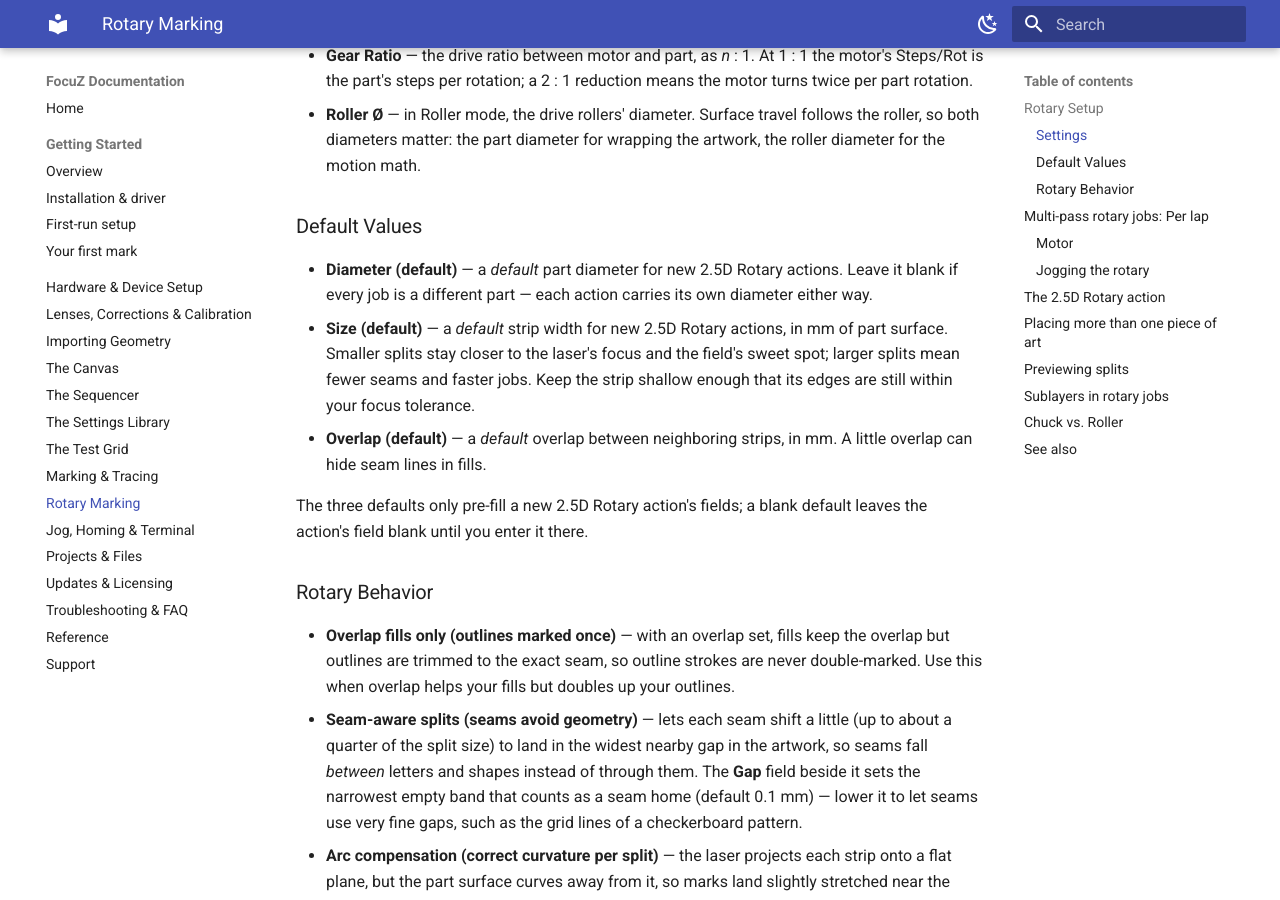
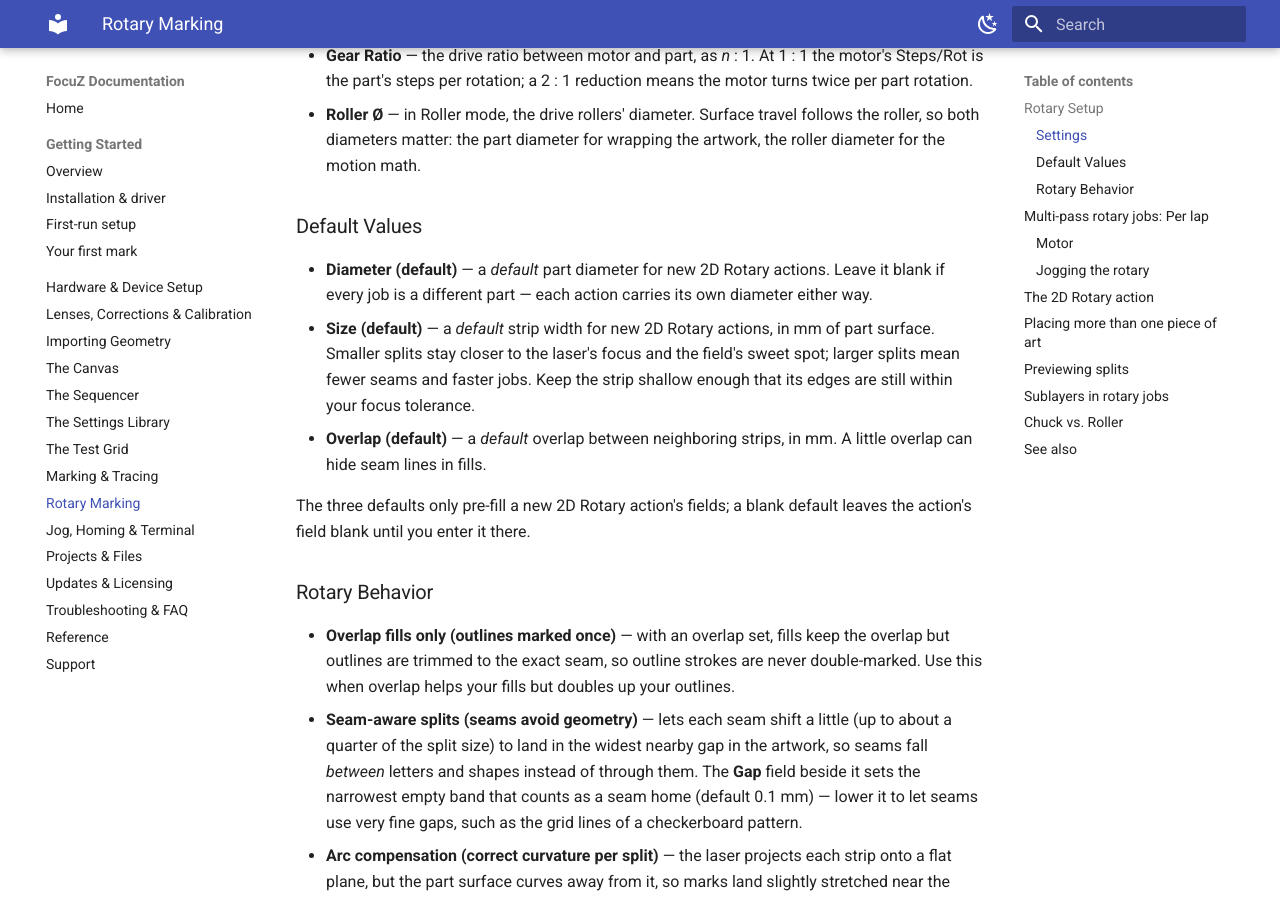
Before and after one commit to Lokahi-Shop/focuz-docs, an MkDocs documentation site: the page built from docs/rotary.md, in a window 1280 px wide and 900 px high, scrolled down 1142 px. Built offline with MkDocs 1.6.1 and Material for MkDocs 9.7.7, drawn with Linux system fonts in a browser that asks for light colours; some of the changed text lies outside the part shown.

Commit message:
docs: rotary action ships as 2D Rotary with action-wide part values

```diff
--- a/docs/rotary.md
+++ b/docs/rotary.md
@@ -5,7 +5,7 @@ passes. The galvo can only mark a flat window at a time, so FocuZ wraps your art
 part in **splits**: it marks one strip, rotates the part, marks the next strip, and so on until
 the whole design is on the surface.
 
-Rotary marking always runs through the [**2.5D Rotary** action](#the-25d-rotary-action) in the
+Rotary marking always runs through the [**2D Rotary** action](#the-2d-rotary-action) in the
 Sequencer — the action carries the job's part and split values, so nothing has to be switched
 on or off app-wide. The rotary hardware itself (motor, mode, axis) is configured once under
 **Device ▸ Rotary Setup**.
@@ -34,16 +34,16 @@ on or off app-wide. The rotary hardware itself (motor, mode, axis) is configured
 
 ### Default Values
 
-- **Diameter (default)** — a *default* part diameter for new 2.5D Rotary actions. Leave it blank
+- **Diameter (default)** — a *default* part diameter for new 2D Rotary actions. Leave it blank
   if every job is a different part — each action carries its own diameter either way.
-- **Size (default)** — a *default* strip width for new 2.5D Rotary actions, in mm of part
+- **Size (default)** — a *default* strip width for new 2D Rotary actions, in mm of part
   surface. Smaller splits stay closer to the laser's focus and the field's sweet spot; larger
   splits mean fewer seams and faster jobs. Keep the strip shallow enough that its edges are
   still within your focus tolerance.
 - **Overlap (default)** — a *default* overlap between neighboring strips, in mm. A little
   overlap can hide seam lines in fills.
 
-The three defaults only pre-fill a new 2.5D Rotary action's fields; a blank default leaves the
+The three defaults only pre-fill a new 2D Rotary action's fields; a blank default leaves the
 action's field blank until you enter it there.
 
 ### Rotary Behavior
@@ -91,7 +91,7 @@ sublayers can't disagree about lap order. **Group repeat** always stays inside t
 The box is hidden at 1 pass, where there's nothing to order.
 
 !!! tip "Repeating the whole rotation as a job step"
-    Per lap repeats a *layer*. To repeat the entire 2.5D Rotary action, loop it with a
+    Per lap repeats a *layer*. To repeat the entire 2D Rotary action, loop it with a
     [Goto](sequencer.md#action-types) — each time round it re-plans and takes up backlash again,
     and whether it returns to zero between rounds is up to **Return to 0** in Settings.
 
@@ -117,17 +117,16 @@ same way as the main [device import](hardware-setup.md). The Device Setup window
 section — including reusing the device's own `markcfg7` — so a rotary can be configured during
 first run.
 
-## The 2.5D Rotary action
+## The 2D Rotary action
 
-The **2.5D Rotary** action (in the Sequencer's Marking group) is a 2D Import that marks through
+The **2D Rotary** action (in the Sequencer's Marking group) is a 2D Import that marks through
 the rotary engine — it's the one and only way a job runs on the rotary. It carries its own
 **Rotary** section above its content:
 
-- **Part Diameter / Split Size / Overlap** — the job's own values, saved with the project.
-  They belong to **each layer**, so one action can mark sections of different diameters — a
-  Ø60 base band and a Ø80 upper band in the same run. Layers whose values all match (and sit
-  next to each other) mark together in a single revolution. Values pre-fill from the Rotary
-  Setup defaults when a layer is created; fields with no default start blank. **All three are
+- **Part Diameter / Split Size / Overlap** — the job's own values, saved with the project and
+  set **once for the whole action** in the Rotary section that sits above the layers: one part
+  per action, shared by everything the action marks. Values pre-fill from the Rotary Setup
+  defaults when the action is created; fields with no default start blank. **All three are
   required** — the run and trace are blocked, with a message naming the missing field, until
   they're entered (an overlap of 0 counts as entered). Different actions (or different
   projects) can target different parts without touching the device setup.
@@ -148,9 +147,9 @@ piece of art along the wrap axis moves it *around the part*; moving it along the
 moves it along the part's length. That means two pieces of art always land in the same places
 on the part no matter how you organize them — but *how* they mark differs:
 
-| | Same layer | Two layers, one action | Two 2.5D Rotary actions |
+| | Same layer | Two layers, one action | Two 2D Rotary actions |
 |---|---|---|---|
-| **Revolutions** | One | One — layers with matching rotary values that sit next to each other share the revolution | Two — each action runs all of its splits before the next begins |
+| **Revolutions** | One | One — all of an action's layers share the same part values, so they share the revolution | Two — each action runs all of its splits before the next begins |
 | **Splits & seams** | One split plan across the combined artwork | Same combined plan — seams line up for both pieces | Each action plans around its own artwork — seams fall in different places |
 | **Position on the part** | Absolute — identical in all three arrangements | Same | Same |
 | **Where filled shapes overlap** | Overlapping areas cancel to unfilled (with the default Even / Odd fill grouping) | Each layer fills independently — the overlap is **marked twice** | Marked twice |
@@ -172,7 +171,7 @@ The preview shows the true result either way.
 
 ## Previewing splits
 
-In the [Preview](marking-tracing.md) of a 2.5D Rotary action, a vertical **split slider** appears
+In the [Preview](marking-tracing.md) of a 2D Rotary action, a vertical **split slider** appears
 beside the playback slider, with one stop per split:
 
 - By default the preview shows **one split at a time**, centered in the canvas — exactly the
```
Also changed, not shown: docs/getting-started/first-run.md (+1 -1 lines), docs/sequencer.md (+2 -2 lines).
